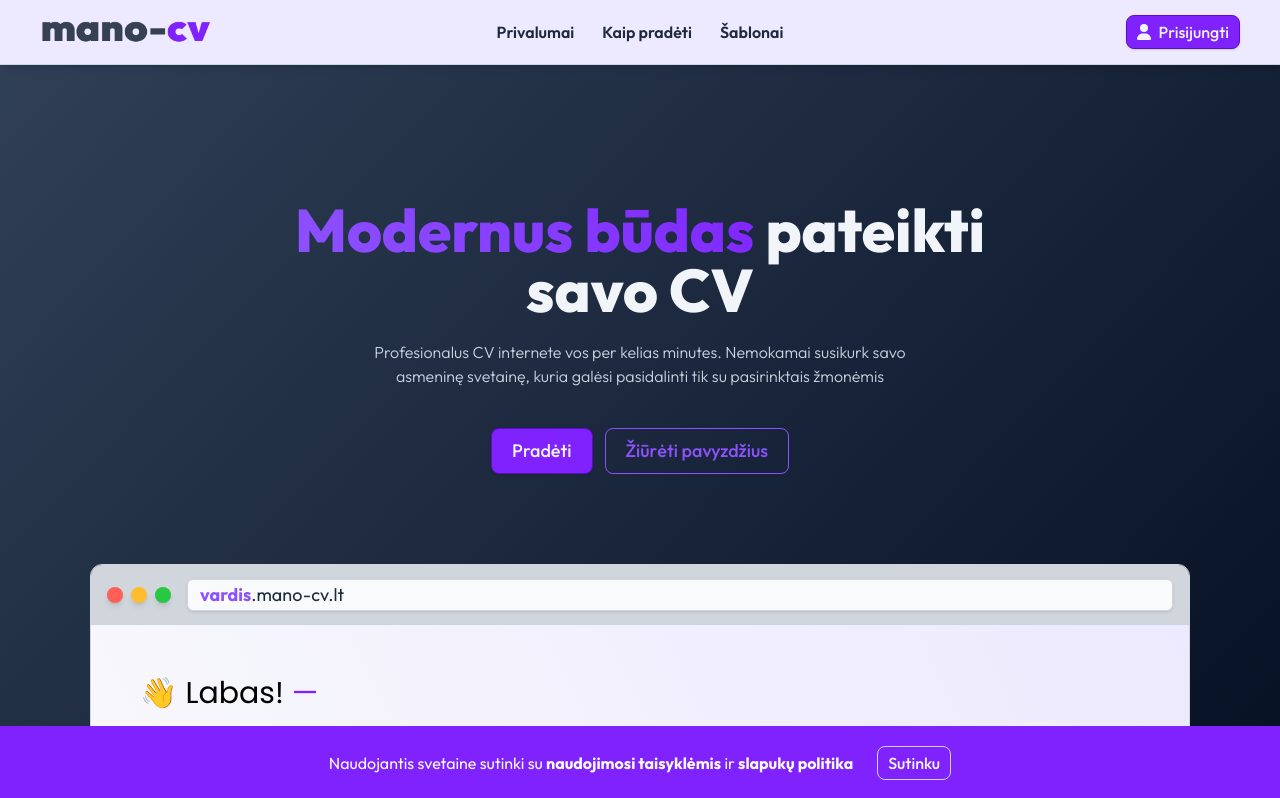
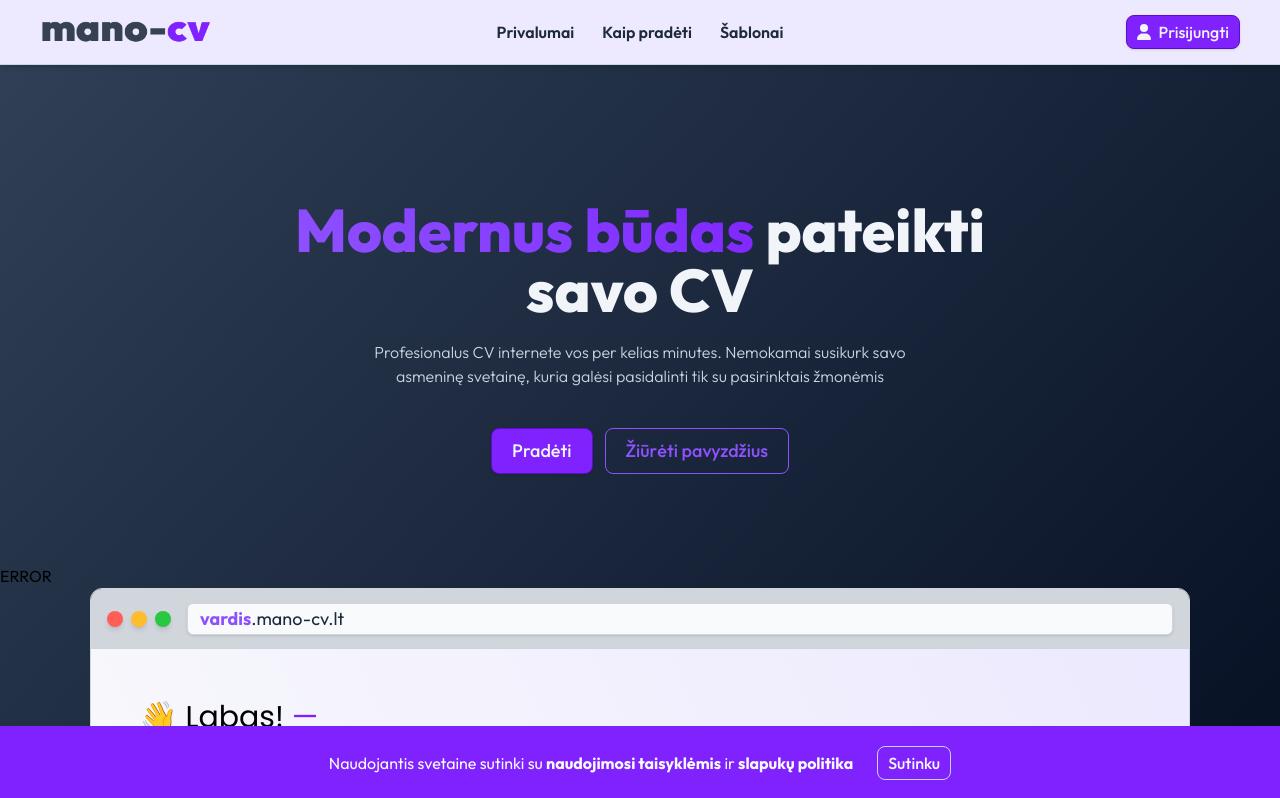
Before and after one commit to vytascepulis/mano-cv, a Next.js app: page /home in a window 1280 px wide. Shown: the top 798 px of the page. Built offline with nearby package versions, Linux system fonts and the light colour scheme; no server answers.

Commit message:
test sentry in prod, update react, next js version

```diff
--- /dev/null
+++ b/src/contexts/SentryContext.tsx
@@ -0,0 +1,18 @@
+import * as Sentry from "@sentry/nextjs";
+
+Sentry.init({
+  dsn: process.env.NEXT_PUBLIC_SENTRY_DSN,
+  tracesSampleRate: 1.0,
+  replaysSessionSampleRate: 0.0,
+  replaysOnErrorSampleRate: 0.0,
+});
+
+const SentryProvider = ({ children }: { children: React.ReactNode }) => {
+  return (
+    <Sentry.ErrorBoundary fallback={<p>Something went wrong</p>}>
+      {children}
+    </Sentry.ErrorBoundary>
+  );
+};
+
+export default SentryProvider;
--- a/src/pages/_app.tsx
+++ b/src/pages/_app.tsx
@@ -12,6 +12,7 @@ import Head from "next/head";
 import { PosthogProvider } from "@/contexts/PosthogContext";
 import { CookiesProvider } from "@/contexts/CookiesContext";
 import Cookiebar from "@/components/Cookiebar";
+import SentryProvider from "@/contexts/SentryContext";
 
 export type NextPageWithLayout<P = unknown, IP = P> = NextPage<P, IP> & {
   getLayout?: (page: ReactElement) => ReactNode;
@@ -59,6 +60,7 @@ export default function App({
           content="https://mano-cv.lt/mano-cv-logo.png"
         />
       </Head>
+      <SentryProvider>
         <CookiesProvider>
           <PosthogProvider>
             <GlobalProvider>
@@ -73,6 +75,7 @@ export default function App({
             </GlobalProvider>
           </PosthogProvider>
         </CookiesProvider>
+      </SentryProvider>
     </>
   );
 }
--- a/src/pages/home/index.tsx
+++ b/src/pages/home/index.tsx
@@ -24,6 +24,13 @@ export default function HomePage() {
             <HeroSection />
           </div>
         </div>
+        <button
+          onClick={() => {
+            throw Error("test error");
+          }}
+        >
+          ERROR
+        </button>
         <div className="px-2">
           <ExamplePage />
         </div>
```
Also changed, not shown: package.json (+4 -3 lines), 1 other file (tests, documents, lock files or other folders). Lines whose indentation alone changed are shown as unchanged.
